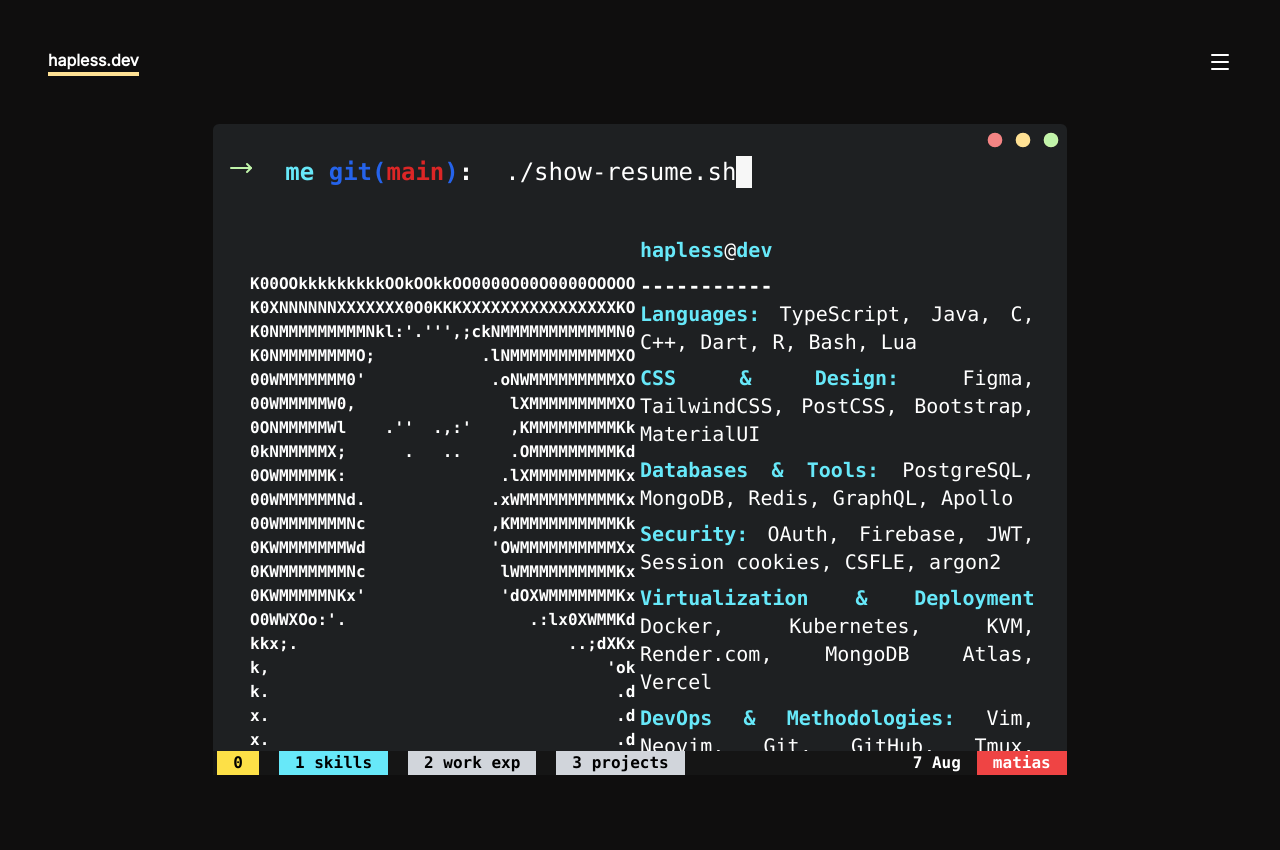
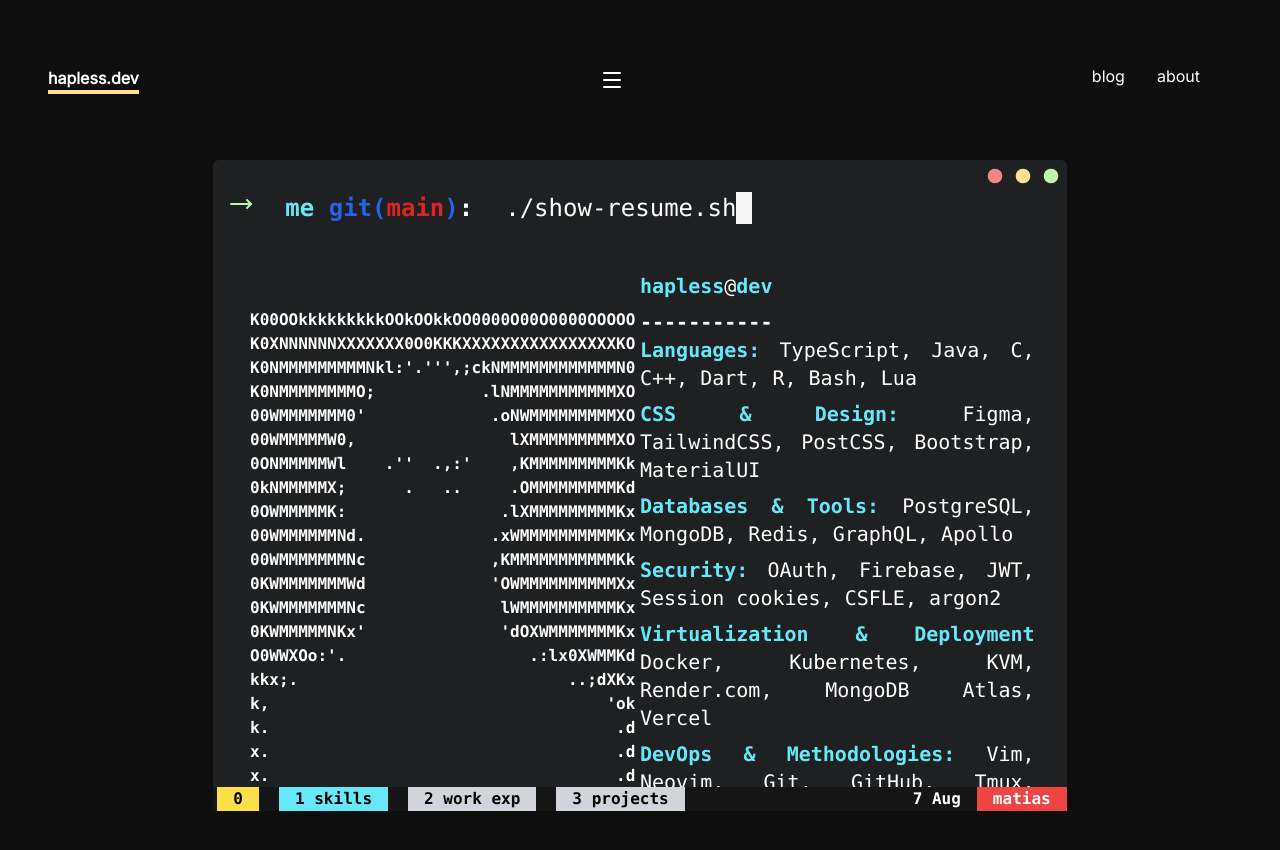
Before and after one commit to concienciadesventurada/hapless.dev, a SvelteKit app: page / in a window 1280 px wide. Shown: the top 850 px of the page. Built offline with nearby package versions, Linux system fonts and the light colour scheme.

Commit message:
minor changes, fucking navbar

```diff
--- /dev/null
+++ b/src/posts/ubuntu.md
@@ -0,0 +1,34 @@
+- senor con la mochila de chunches apaga la luz
+- tendedero
+- ninos entran todos lentamente:q
+- ??
+- llega la senora con botas y las deja
+- guerra de zapatos
+- senor se lleva los zapatos
+- ninos dibujan compuestos quimicos
+- "que lindo eso q hacen" (no los entiendo)
+-
+-
+- "pistones" de luz con toda la escena, luego 5
+- barco de papel?
+  - nino se cae
+- cinta de fabrica en filas
+  - en la 3ra fila se lanzan y 1, frena, 2do, se tira x
+    x el suelo, 3. lo lanza de izq a der
+- nino en el espacio
+- solo de una senora
+- montana humana y este nino enciende
+
+- minor, pelirroja, evelyn morena, danza u, alvarito, adrian
+  elian, gloraiana retana, eduardo
+
+proceso del interprete en funcion al espectador
+senores adultos en el publico exp estetica PARA ellos
+crear como 4 hrs, alto rendimiento, divulgacion de crear??
+ser dirigidos y estudio y compartir con bailarines,
+vestuarios, correccion y juego "mas, menos"
+la mirada, el gesto, el tempo
+gustavo cita abarca videomapping
+la cia danza u guia el proceso con los queues musicales
+la pieza se mantiene sin danza u
+gustavo aprende lesco y trabajo social en la ucr
--- a/src/routes/blog/[slug]/+page.svelte
+++ b/src/routes/blog/[slug]/+page.svelte
@@ -25,7 +25,7 @@
 		</p>
 	</hgroup>
 
-	<div class="prose dark:prose-invert">
+	<div class="prose dark:prose-invert text-justify">
 		<svelte:component this={data.content} />
 	</div>
 
--- a/src/routes/header.svelte
+++ b/src/routes/header.svelte
@@ -1,41 +1,40 @@
 <script lang="ts">
+	import { onMount } from "svelte";
 	import * as config from "$lib/config";
 	import { Sun, Moon, Menu } from "lucide-svelte";
 
 	let theme: boolean = false;
-  let hidden: boolean = true;
+	let hidden: boolean = false;
 
-	function showMenu() {
-		hidden = !hidden;
-	}
+	onMount(() => {
+		const button = document.querySelector("#menu-button");
+		const menu = document.querySelector("#menu");
 
-	function toggleTheme() {
-		theme = !theme;
-	}
+		button?.addEventListener("click", () => {
+			hidden = !hidden;
+			menu?.classList.toggle("hidden", !hidden);
+		});
+	});
 </script>
 
-<nav class="flex flex-wrap justify-between gap-8 p-12 items-center">
-	<a href="/" class="border-b-4 border-dorado"><b>{config.title}</b></a>
+<nav class="flex justify-between gap-8 p-12 items-center">
+	<hgroup class="flex w-full justify-between md:justify-center items-stretch">
+		<a href="/" class="border-b-4 border-dorado"><b>{config.title}</b></a>
+		<button class="md:hidden lg:hidden" id="menu-button">
+			<Menu />
+		</button>
+	</hgroup>
 
-	<button class="md:hidden" on:click={showMenu}>
-		<Menu />
-	</button>
-	<ul
-		class="{hidden ? 'hidden': 'none flex flex-col gap-6 items-center justify-end'} w-full md:w-auto md:flex md:justify-items-end md:gap-12"
-	>
-		<li>
-			<a href="/blog" on:click={showMenu}>Blog</a>
+	<ul class="w-full hidden md:flex md:justify-evenly lg:flex lg:justify-end gap-8
+  xl:flex xl:justify-end
+  pb-2 items-end text-right" id="menu">
+		<li class="py-4 md:py-0 hover:text-gray-300 duration-200">
+			<a href="/blog">blog</a>
 		</li>
-		<li>
-			<a href="/about" on:click={showMenu}>About</a>
+		<li class="py-4 md:py-0 hover:text-gray-300 duration-200">
+			<a href="/about">about</a>
 		</li>
-		<button on:click={toggleTheme}>
-			{#if theme}
-				<Sun />
-			{:else}
-				<Moon />
-			{/if}
-		</button>
+		<hr class="md:hidden my-2" />
 	</ul>
 </nav>
 
```
Also changed, not shown: 1 other file (tests, documents, lock files or other folders).
